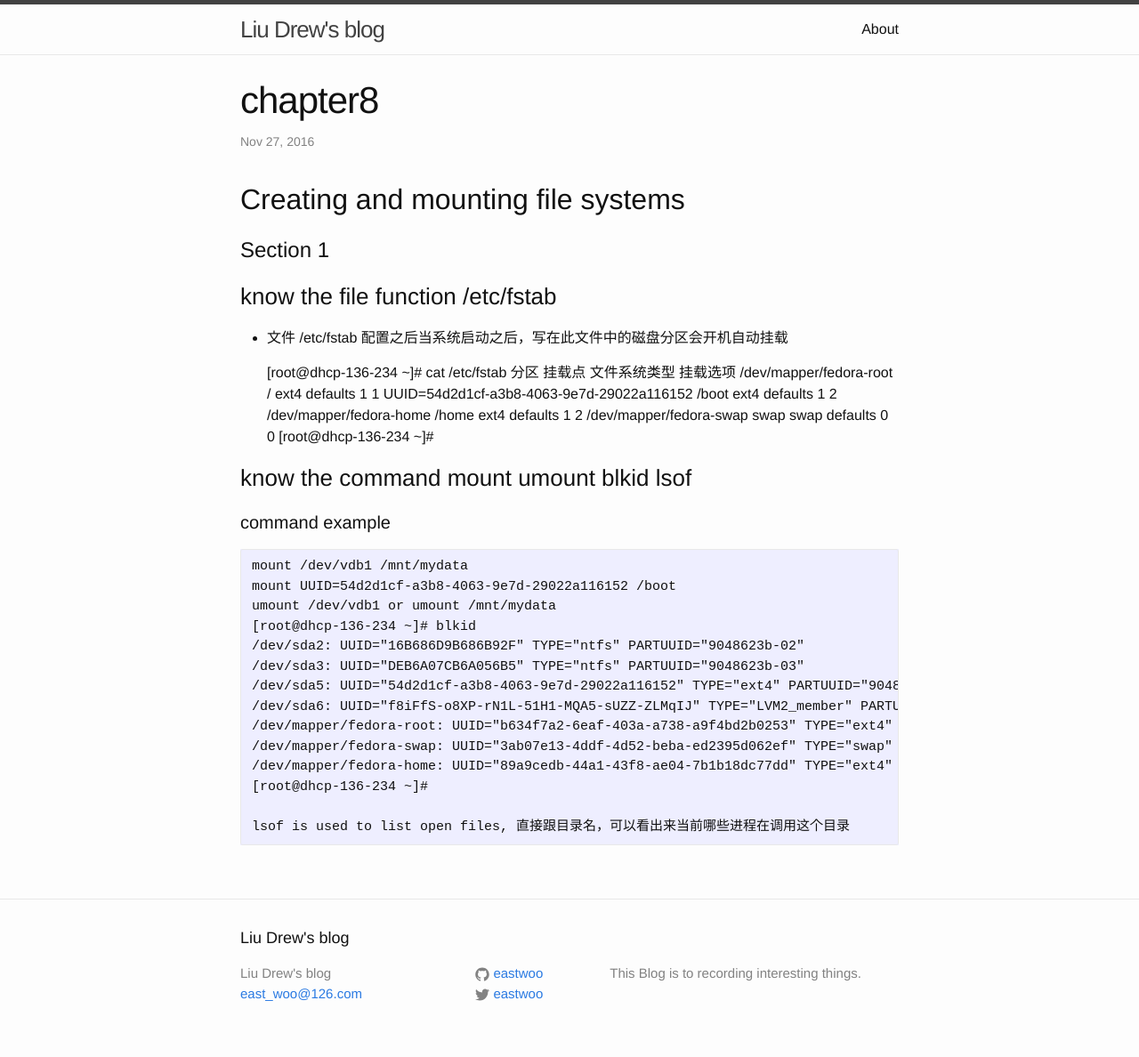
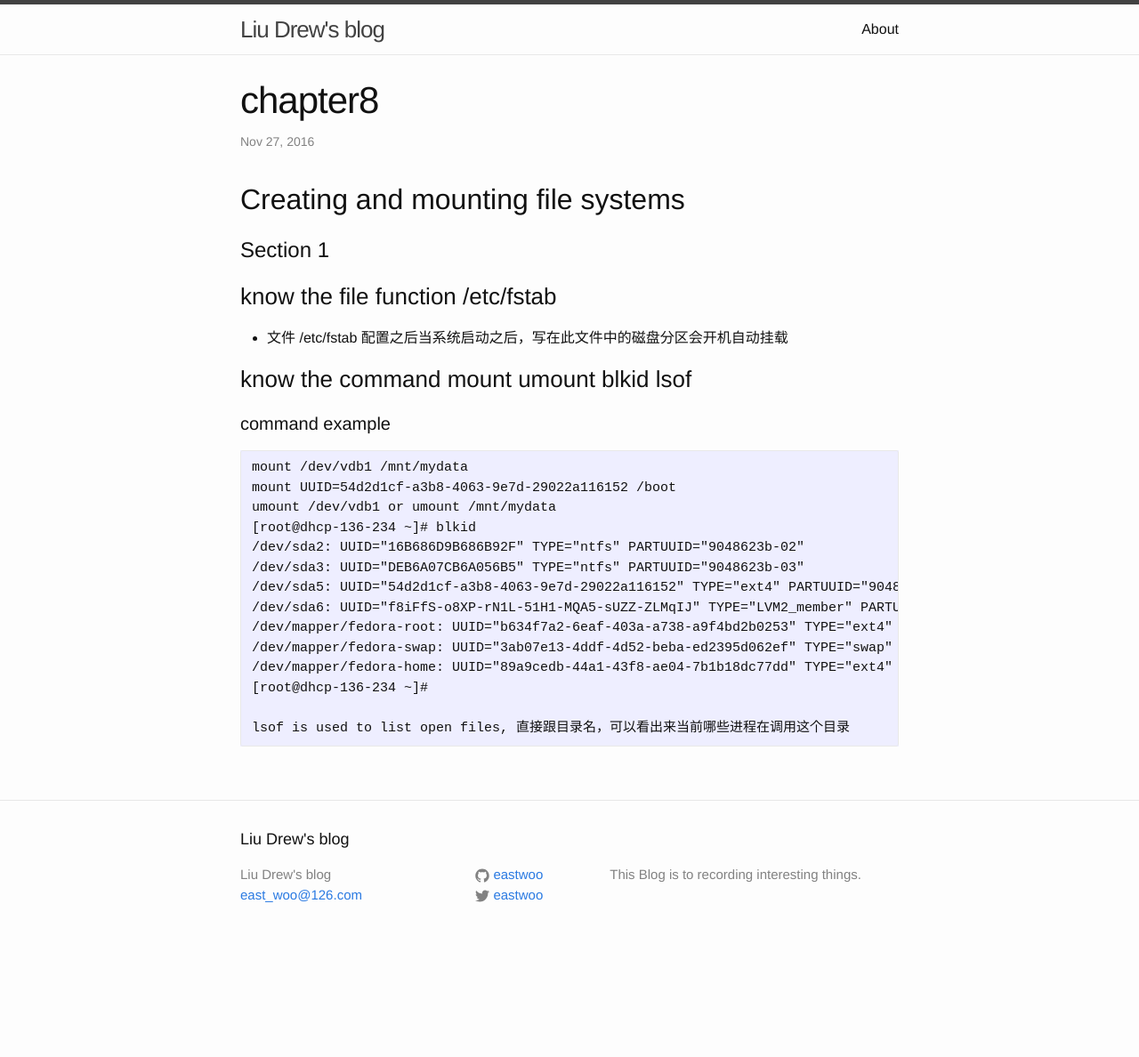
Before and after one commit to eastwoo/eastwoo.github.io, a Jekyll site: the page built from _posts/2016-11-28-chapter8.markdown, in a window 1280 px wide. Shown: the whole page at 89% size. Built offline with Jekyll 4.4.1, drawn with Linux system fonts in a browser that asks for light colours; after the commit the page ends 1077 px from its top, so only the background shows below that.

```diff
--- a/_posts/2016-11-28-chapter8.markdown
+++ b/_posts/2016-11-28-chapter8.markdown
@@ -11,14 +11,6 @@
 ### know the file function /etc/fstab
 
 * 文件 /etc/fstab 配置之后当系统启动之后，写在此文件中的磁盘分区会开机自动挂载
-
-    [root@dhcp-136-234 ~]# cat /etc/fstab
-    分区                   挂载点                 文件系统类型 挂载选项
-    /dev/mapper/fedora-root /                       ext4    defaults        1 1
-    UUID=54d2d1cf-a3b8-4063-9e7d-29022a116152 /boot ext4    defaults        1 2
-    /dev/mapper/fedora-home /home                   ext4    defaults        1 2
-    /dev/mapper/fedora-swap swap                    swap    defaults        0 0
-    [root@dhcp-136-234 ~]#
 
 ### know the command mount umount blkid lsof
 
```
